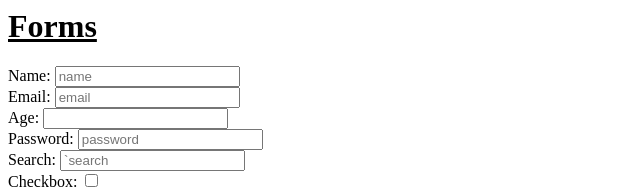
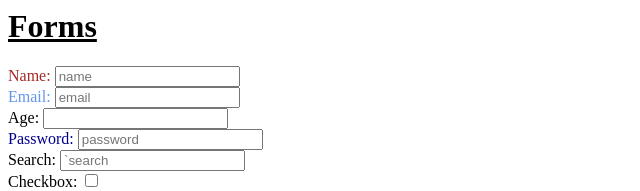
Before and after one commit to dekuman/webd, a plain HTML site: page index.html in a window 1280 px wide. Shown: the top 191 px of the page, without its empty margins (0-640 px from the left). Drawn offline with Linux system fonts and the light colour scheme.

Commit message:
made chanhes in the page

```diff
--- a/index.html
+++ b/index.html
@@ -11,16 +11,16 @@
         <h1><u>Forms</u></h1>
 
         <form>
-            <label for="name">Name:</label>
+            <label style="color: brown;" for="name">Name:</label>
             <input placeholder="name" minlength="7" maxlength="10" id="name" type="text"><br/>  <!//input type text has attributes minlength and maxlength>
 
-            <label for="em">Email:</label>
+            <label style="color: cornflowerblue;" for="em">Email:</label>
             <input id="em" placeholder="email" type="email"><br/>
 
             <label for="age">Age:  </label>
             <input id="age" type="number"><br/>
 
-            <label for="pas" >Password:</label>
+            <label style="color: darkblue;" for="pas" >Password:</label>
             <input placeholder="password" id="pas" type="password"><br/>
 
             <label for="search">Search:</label>
```
